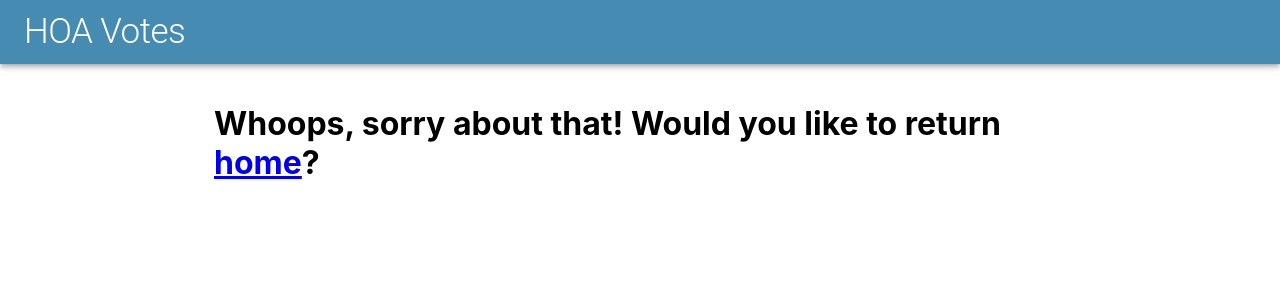
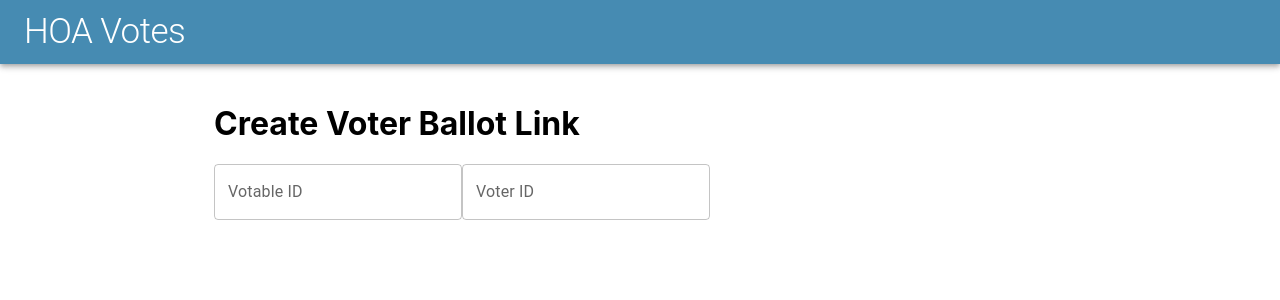
Before and after one commit to JamesMitofsky/Community-Votes, a React (Create React App) app: page /buildURL in a window 1280 px wide. Shown: the top 300 px of the page. Built offline with nearby package versions, Linux system fonts and the light colour scheme.

Commit message:
Get url parameters for voter information & create URL construction tool for testing

```diff
--- a/src/App.js
+++ b/src/App.js
@@ -2,6 +2,7 @@ import AdminView from "./views/AdminView.jsx";
 import VoterView from "./views/VoterView.jsx";
 import UnknownAddress from "./views/UnknownAddress.jsx";
 import Navigation from "./components/Navigation.jsx";
+import UrlBuilder from "./views/UrlBuilder.jsx";
 import { ThemeProvider } from "@mui/material/styles";
 import { createTheme } from "@mui/material/styles";
 import { Container } from "@mui/material";
@@ -18,6 +19,7 @@ export default function App() {
               <Route path="/" element={<VoterView />}></Route>
               <Route path="/admin" element={<AdminView />}></Route>
               <Route path="*" element={<UnknownAddress />}></Route>
+              <Route path="/buildURL" element={<UrlBuilder />}></Route>
             </Routes>
           </BrowserRouter>
         </Container>
--- a/src/components/BuildVotable.jsx
+++ b/src/components/BuildVotable.jsx
@@ -118,7 +118,9 @@ export default function BuildVotable() {
 
     instance
       .post("/votables", completeVotable)
-      .then(function (response) {})
+      .then(function (response) {
+        console.log(response);
+      })
       .catch(function (error) {
         console.log(error);
       });
--- /dev/null
+++ b/src/views/UrlBuilder.jsx
@@ -0,0 +1,34 @@
+import { TextField } from "@mui/material";
+import { useState } from "react";
+import { Link } from "react-router-dom";
+
+export default function UrlBuilder() {
+  const [votableID, setVotableID] = useState("");
+  const [voterID, setVoterID] = useState("");
+
+  let constructedURL = "/?votableID=" + votableID + "&voterID=" + voterID;
+
+  return (
+    <>
+      <h1>Create Voter Ballot Link</h1>
+      <TextField
+        label="Votable ID"
+        value={votableID}
+        onChange={(e) => setVotableID(e.target.value.replaceAll(" ", "-"))}
+      />
+      <TextField
+        label="Voter ID"
+        value={voterID}
+        onChange={(e) => setVoterID(e.target.value.replaceAll(" ", "-"))}
+      />
+      {votableID && voterID && (
+        <>
+          <h2>Constructed Link</h2>
+          <Link target="_blank" to={constructedURL}>
+            {process.env.REACT_APP_SERVER_ADDRESS + constructedURL}
+          </Link>
+        </>
+      )}
+    </>
+  );
+}
--- a/src/views/VoterView.jsx
+++ b/src/views/VoterView.jsx
@@ -1,6 +1,7 @@
 import NameList from "../components/NameList.jsx";
 import { useEffect, useState } from "react";
 import axios from "axios";
+import { useSearchParams } from "react-router-dom";
 
 function voterObject(voterID, votableObject) {
   const allVoters = votableObject.voters;
@@ -9,10 +10,13 @@ function voterObject(voterID, votableObject) {
 }
 
 export default function VoterView() {
+  let [searchParams, setSearchParams] = useSearchParams();
+
+  // setSearchParams({ name: "james" });
   // PLACEHOLDER: get info from url
   const urlParams = {
-    votableID: "Test votableYgFjbbFmbZ",
-    voterID: "voter bobVyPYsJIWld",
+    votableID: searchParams.get("votableID"),
+    voterID: searchParams.get("voterID"),
   };
 
   // create empty state variables
```
